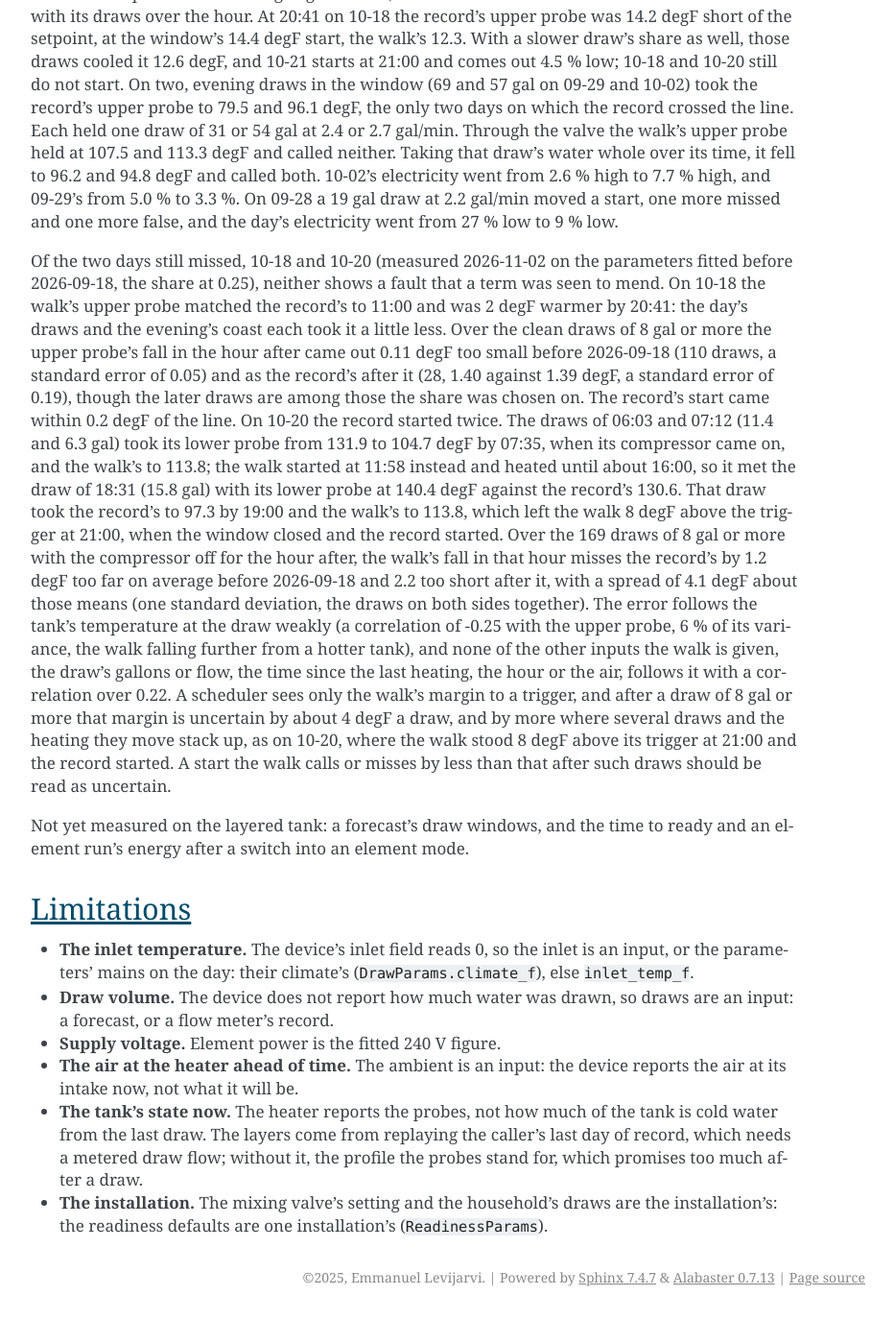
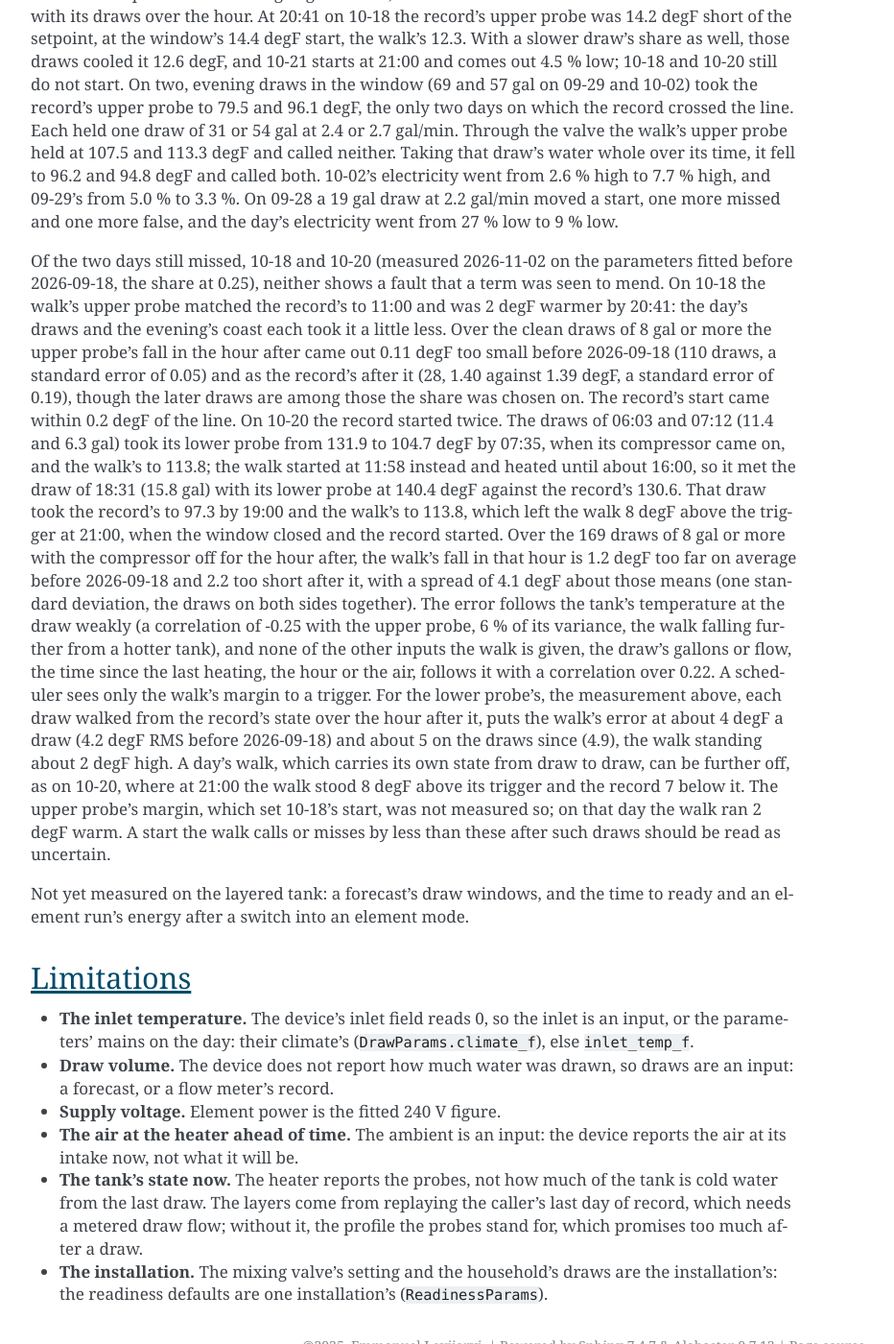
Before and after one commit to eman/nwp500-python, a Sphinx documentation site: the page built from docs/explanation/simulator.rst, in a window 1280 px wide and 1400 px high, scrolled down 9867 px. Shown: the whole window at 96% size, without its empty margins (338-1270 px from the left). Built offline with Sphinx 7.4.7, drawn with Linux system fonts in a browser that asks for light colours; before the commit the page ends 11237 px from its top, so only the background shows below that.

Commit message:
docs(sim): the missed days' margin scoped to its measurement
The 4 degF a draw is the lower probe's error over the hour after a
draw walked from the record's state, about 5 on the draws since
2026-09-18 with the walk standing 2 degF high; a day's walk can be
further off, and the upper probe's margin was not measured so.

```diff
--- a/docs/explanation/simulator.rst
+++ b/docs/explanation/simulator.rst
@@ -588,20 +588,24 @@ record's 130.6. That draw took the record's to 97.3 by 19:00 and the
 walk's to 113.8, which left the walk 8 degF above the trigger at 21:00,
 when the window closed and the record started. Over the 169 draws of 8
 gal or more with the compressor off for the hour after, the walk's fall
-in that hour misses the record's by 1.2 degF too far on average before
-2026-09-18 and 2.2 too short after it, with a spread of 4.1 degF about
-those means (one standard deviation, the draws on both sides together).
-The error follows the tank's temperature at the draw weakly (a
-correlation of -0.25 with the upper probe, 6 % of its variance, the walk
-falling further from a hotter tank), and none of the other inputs the
-walk is given, the draw's gallons or flow, the time since the last
-heating, the hour or the air, follows it with a correlation over 0.22. A
-scheduler sees only the walk's margin to a trigger, and after a draw of
-8 gal or more that margin is uncertain by about 4 degF a draw, and by
-more where several draws and the heating they move stack up, as on
-10-20, where the walk stood 8 degF above its trigger at 21:00 and the
-record started. A start the walk calls or misses by less than that after
-such draws should be read as uncertain.
+in that hour is 1.2 degF too far on average before 2026-09-18 and 2.2
+too short after it, with a spread of 4.1 degF about those means (one
+standard deviation, the draws on both sides together). The error follows
+the tank's temperature at the draw weakly (a correlation of -0.25 with
+the upper probe, 6 % of its variance, the walk falling further from a
+hotter tank), and none of the other inputs the walk is given, the draw's
+gallons or flow, the time since the last heating, the hour or the air,
+follows it with a correlation over 0.22. A scheduler sees only the
+walk's margin to a trigger. For the lower probe's, the measurement
+above, each draw walked from the record's state over the hour after it,
+puts the walk's error at about 4 degF a draw (4.2 degF RMS before
+2026-09-18) and about 5 on the draws since (4.9), the walk standing
+about 2 degF high. A day's walk, which carries its own state from draw
+to draw, can be further off, as on 10-20, where at 21:00 the walk stood
+8 degF above its trigger and the record 7 below it. The upper probe's
+margin, which set 10-18's start, was not measured so; on that day the
+walk ran 2 degF warm. A start the walk calls or misses by less than
+these after such draws should be read as uncertain.
 
 Not yet measured on the layered tank: a forecast's draw windows, and
 the time to ready and an element run's energy after a switch into an
```
